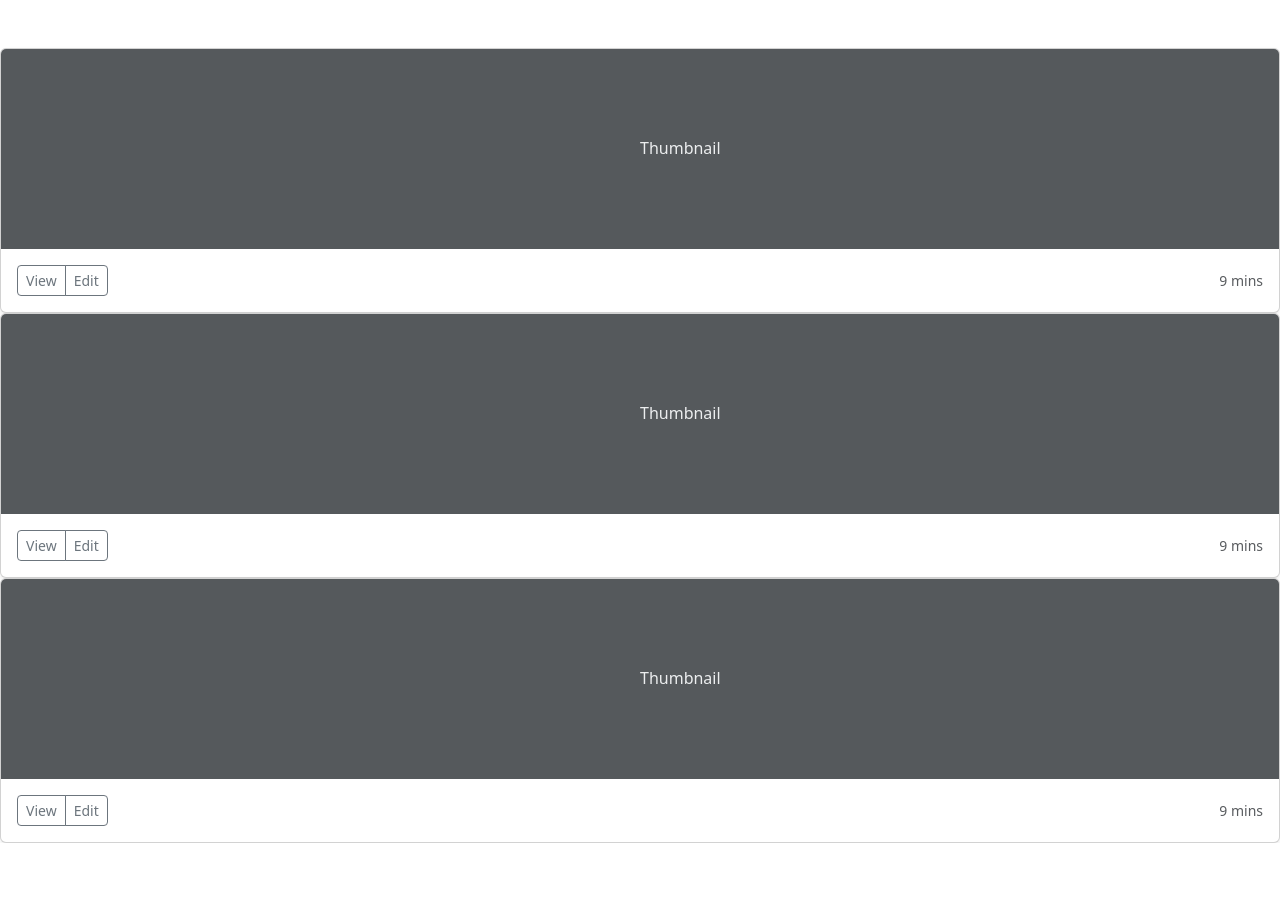
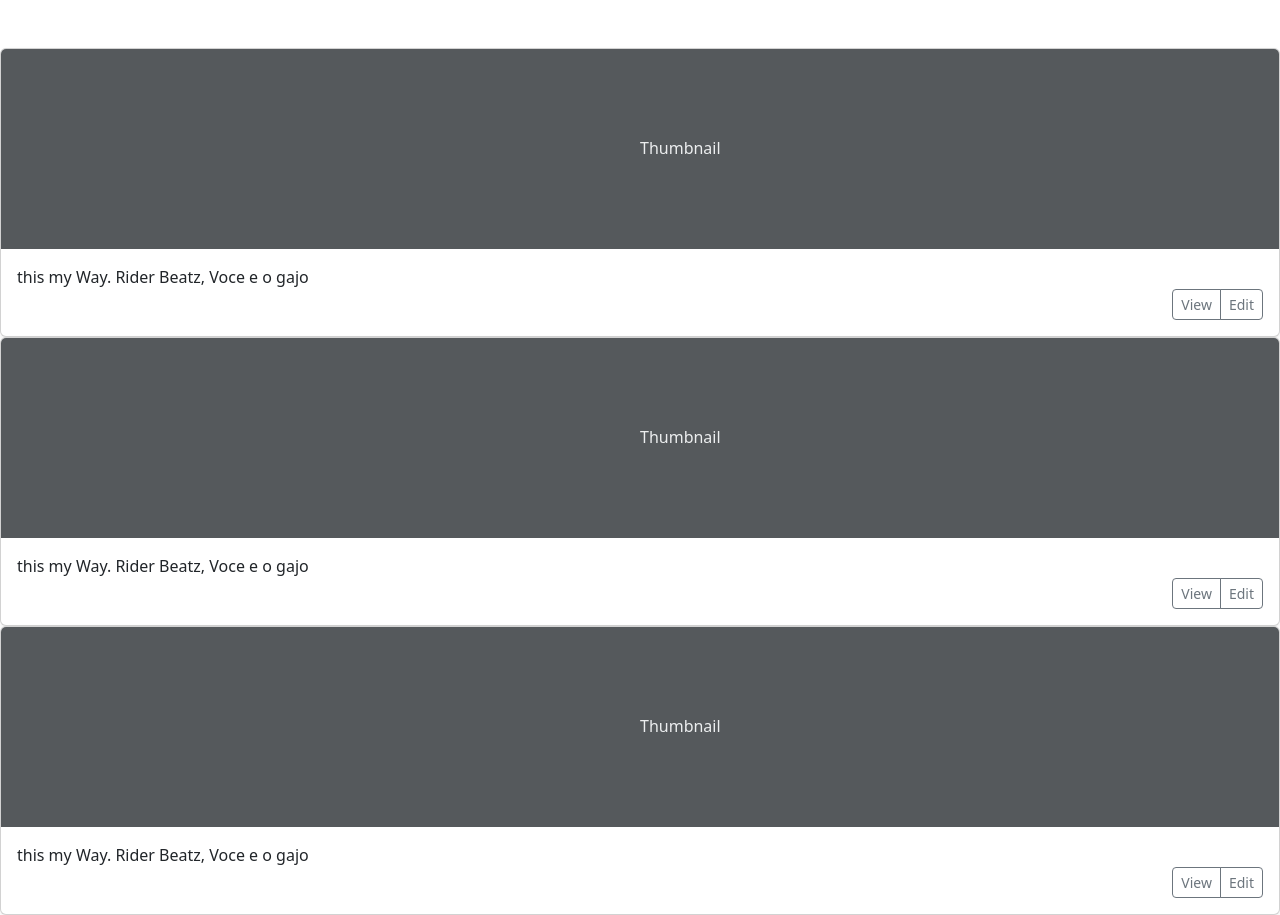
Before and after one commit to Alexandre-Sumbane/Treinamento-Vue.Js-, a plain HTML site: page 4-Componentes/c1.html in a window 1280 px wide. Before the commit the page ends 843 px from the top, so only its background shows below. Drawn offline with nearby package versions, Linux system fonts and the light colour scheme.

Commit message:
Problema com Componentes resolvido

```diff
--- a/4-Componentes/c1.html
+++ b/4-Componentes/c1.html
@@ -28,19 +28,10 @@
         <div class="card shadow-sm">
             <card-image></card-image>
             <div class="card-body">
+
                 <card-description></card-description>
+                <card-actions></card-actions>
 
-              <div class="d-flex justify-content-between align-items-center">
-
-                <div class="btn-group">
-
-                  <button type="button" class="btn btn-sm btn-outline-secondary">View</button>
-
-                  <button type="button" class="btn btn-sm btn-outline-secondary">Edit</button>
-
-                </div>
-                <small class="text-body-secondary">9 mins</small>
-              </div>
             </div>
         </div>
     </template>
@@ -57,9 +48,20 @@
 
     <template id="cardDescription">
         <div>
-            <p class="card-text">{{ description }}</p>
+            <p class="card-text">this my Way. Rider Beatz, Voce e o gajo</p>
         </div>
+    </template>
+    <template id="cardActions">
+        <div class="d-flex justify-content-end align-items-center">
 
+            <div class="btn-group">
+
+                <button type="button" class="btn btn-sm btn-outline-secondary">View</button>
+
+                <button type="button" class="btn btn-sm btn-outline-secondary">Edit</button>
+
+            </div>
+        </div>
     </template>
 
     <script src="https://unpkg.com/vue@3.2.47"></script>
@@ -75,7 +77,7 @@
         app.component('card', {
             data() {
                 return {
-                    description: 'this my Way. Rider Beatz, Voce e o gajo'
+
                 };
             },
 
@@ -88,6 +90,9 @@
         app.component('card-description', {
             template: '#cardDescription',
         });
+        app.component('card-actions', {
+            template: '#cardActions'
+        });
         app.mount('#app');
     </script>
 </body>
```
